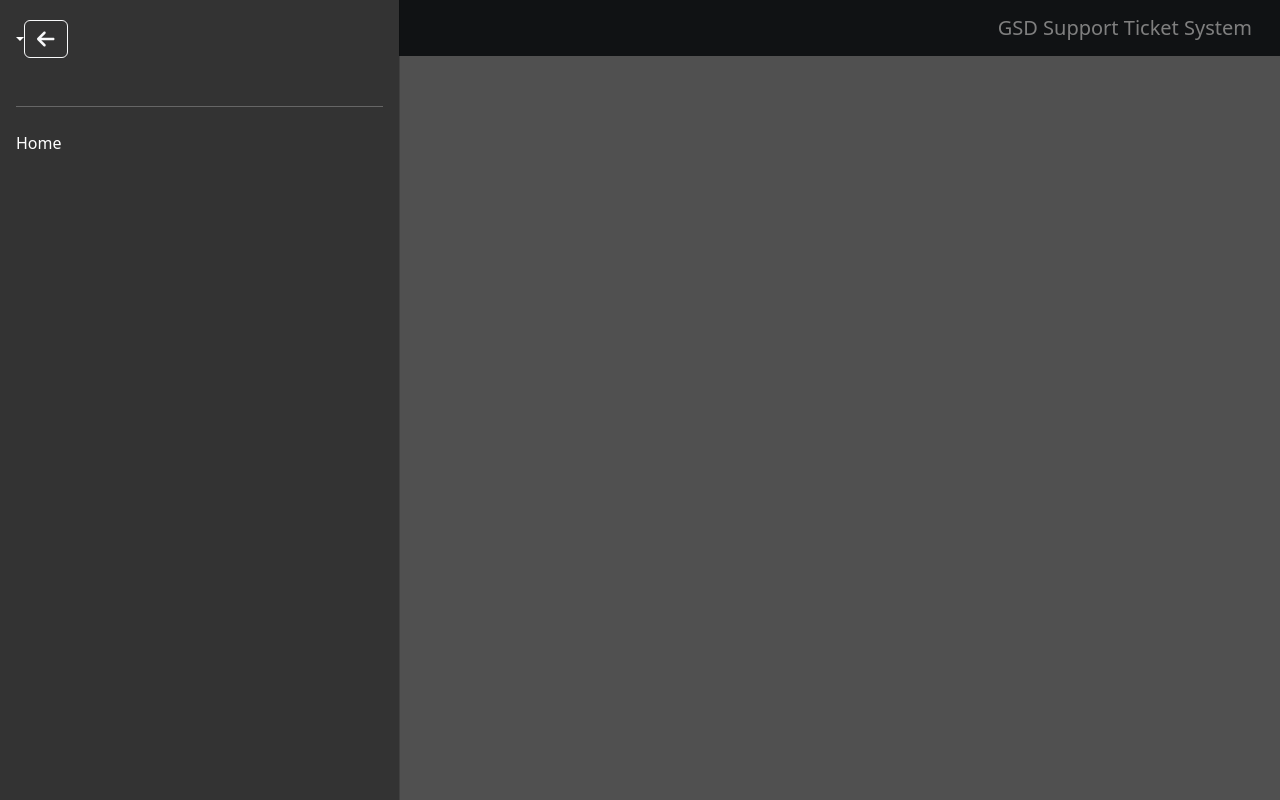
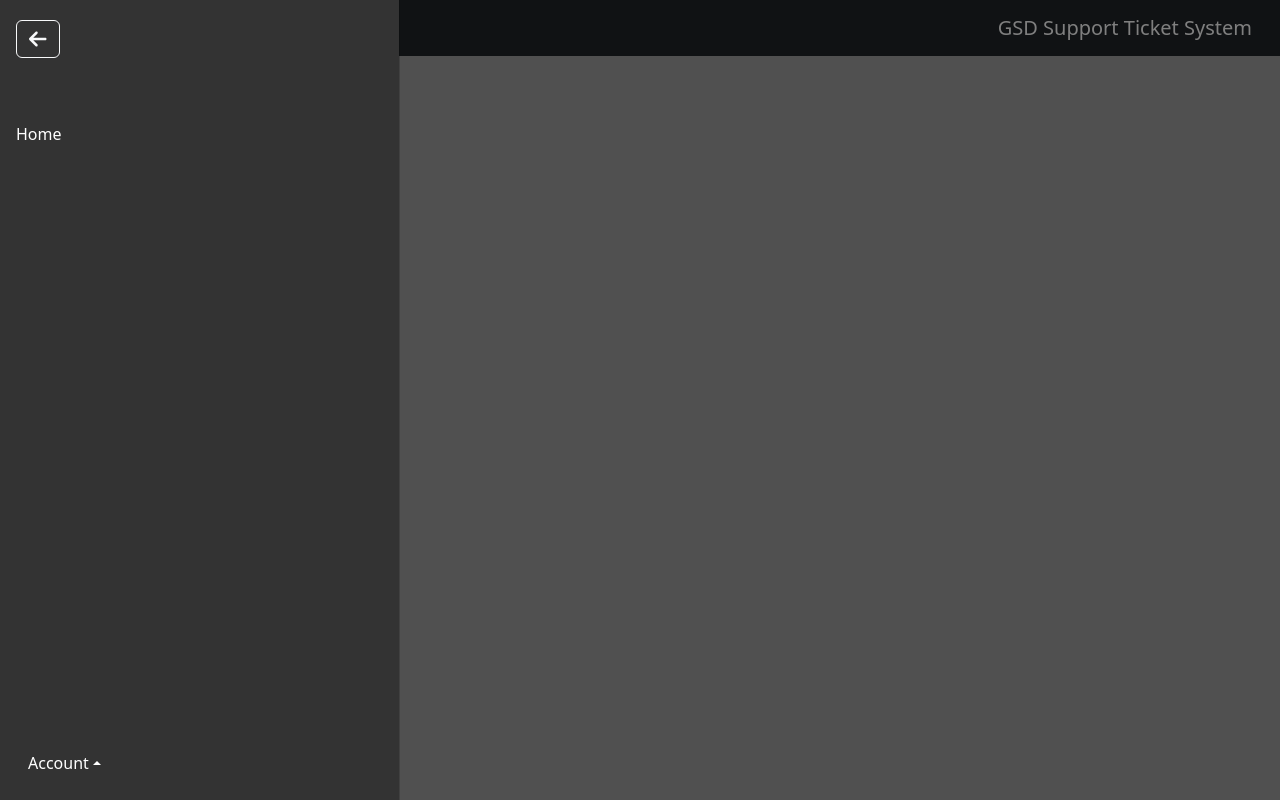
Before and after one commit to Kyusans/reactjs-complaints, a React (Create React App) app: page /gsd/gsd in a window 1280 px wide. Both pictures are taken after a click on the button 33 px from the left and 28 px from the top of the page. Built offline with nearby package versions, Linux system fonts and the light colour scheme.

Commit message:
Updated navbars (again)

```diff
--- a/src/components/AdminNavbar.js
+++ b/src/components/AdminNavbar.js
@@ -13,10 +13,10 @@ function AdminNavbar() {
   const [showOffcanvas, setShowOffcanvas] = useState(false);
 
   const userFullName = localStorage.getItem("userFullName");
-  const handleSignout = () =>{
+  const handleSignout = () => {
     localStorage.setItem("adminLoggedIn", "false");
     localStorage.setItem("userId", "");
-		localStorage.setItem("userLevel", "");
+    localStorage.setItem("userLevel", "");
     localStorage.setItem("userCommentId", "");
   }
 
@@ -28,7 +28,7 @@ function AdminNavbar() {
     <Navbar className="navbar-dark bg-dark">
       <Container fluid>
         <Button variant="outline-light" onClick={handleToggleOffcanvas}>
-          <FontAwesomeIcon icon={faBars} size='lg'/>
+          <FontAwesomeIcon icon={faBars} size='lg' />
         </Button>
 
         <Navbar.Brand href="/gsd/admin/dashboard/">GSD Support Ticket System</Navbar.Brand>
@@ -40,17 +40,13 @@ function AdminNavbar() {
         >
 
           <Offcanvas.Header closeButton={false} className='mt-1'>
-            <NavDropdown title={userFullName} >
-              <NavDropdown.Item href="/gsd/account/password"><FontAwesomeIcon icon={faKey} /> Change Password</NavDropdown.Item>
-              <NavDropdown.Item href="/gsd" onClick={handleSignout}><FontAwesomeIcon icon={faSignOutAlt} /> Signout</NavDropdown.Item>
-            </NavDropdown>
+            <Navbar.Brand><h5>{userFullName}</h5></Navbar.Brand>
             <div className="custom-close-button" onClick={() => setShowOffcanvas(false)}>
-              <Button variant='outline-light'><FontAwesomeIcon icon={faArrowLeft} size='lg'/> </Button>
+              <Button variant='outline-light'><FontAwesomeIcon icon={faArrowLeft} size='lg' /> </Button>
             </div>
           </Offcanvas.Header>
 
-          <Offcanvas.Body>
-            <hr />
+          <Offcanvas.Body className='mt-4'>
             <Nav className="justify-content-end flex-grow-1 pe-3">
               <Nav.Link href="/gsd/admin/dashboard/">Home</Nav.Link>
               <Nav.Link href="/gsd/admin/addlocation/">Add Location</Nav.Link>
@@ -58,8 +54,14 @@ function AdminNavbar() {
               <Nav.Link href="/gsd/addpersonnel">Add Personnel</Nav.Link>
             </Nav>
 
+            <Container className='offCanvas-footer'>
+              <NavDropdown title="Account" drop='up'>
+                <NavDropdown.Item href="/gsd/account/password"><FontAwesomeIcon icon={faKey} /> Change Password</NavDropdown.Item>
+                <NavDropdown.Item href="/gsd" onClick={handleSignout}><FontAwesomeIcon icon={faSignOutAlt} /> Signout</NavDropdown.Item>
+              </NavDropdown>
+            </Container>
+          </Offcanvas.Body>
 
-          </Offcanvas.Body>
         </Offcanvas>
       </Container>
     </Navbar>
--- a/src/components/NavBar.js
+++ b/src/components/NavBar.js
@@ -7,7 +7,7 @@ import NavDropdown from 'react-bootstrap/NavDropdown';
 import Offcanvas from 'react-bootstrap/Offcanvas';
 import './css/site.css';
 import { FontAwesomeIcon } from '@fortawesome/react-fontawesome';
-import { faArrowLeft, faBars } from '@fortawesome/free-solid-svg-icons';
+import { faArrowLeft, faBars, faKey, faSignOutAlt } from '@fortawesome/free-solid-svg-icons';
 
 function AdminNavbar() {
   const [showOffcanvas, setShowOffcanvas] = useState(false);
@@ -31,7 +31,7 @@ function AdminNavbar() {
     <Navbar className="navbar-dark bg-dark">
       <Container fluid>
         <Button variant="outline-light" onClick={handleToggleOffcanvas}>
-          <FontAwesomeIcon icon={faBars} size='lg'/>
+          <FontAwesomeIcon icon={faBars} size='lg' />
         </Button>
 
         <Navbar.Brand href="/gsd">GSD Support Ticket System</Navbar.Brand>
@@ -43,23 +43,25 @@ function AdminNavbar() {
         >
 
           <Offcanvas.Header closeButton={false} className='mt-1'>
-            <NavDropdown title={userFullName} >
-              <NavDropdown.Item href="/gsd/account/password">Change Password</NavDropdown.Item>
-              <NavDropdown.Item href="/gsd" onClick={handleSignout}>Signout</NavDropdown.Item>
-            </NavDropdown>
+            <Navbar.Brand><h5>{userFullName}</h5></Navbar.Brand>
             <div className="custom-close-button" onClick={() => setShowOffcanvas(false)}>
-              <Button variant='outline-light'><FontAwesomeIcon icon={faArrowLeft} size='lg'/> </Button>
+              <Button variant='outline-light'><FontAwesomeIcon icon={faArrowLeft} size='lg' /> </Button>
             </div>
           </Offcanvas.Header>
 
-          <Offcanvas.Body>
-            <hr />
+          <Offcanvas.Body className='mt-4'>
             <Nav className="justify-content-end flex-grow-1 pe-3">
               <Nav.Link href="/gsd">Home</Nav.Link>
             </Nav>
 
+            <Container className='offCanvas-footer'>
+              <NavDropdown title="Account" drop='up'>
+                <NavDropdown.Item href="/gsd/account/password"><FontAwesomeIcon icon={faKey} /> Change Password</NavDropdown.Item>
+                <NavDropdown.Item href="/gsd" onClick={handleSignout}><FontAwesomeIcon icon={faSignOutAlt} /> Signout</NavDropdown.Item>
+              </NavDropdown>
+            </Container>
+          </Offcanvas.Body>
 
-          </Offcanvas.Body>
         </Offcanvas>
       </Container>
     </Navbar>
--- a/src/components/css/site.css
+++ b/src/components/css/site.css
@@ -207,3 +207,10 @@
     background-color: #333 !important;
     color: #fff !important;
 }
+
+.offCanvas-footer {
+    position: absolute;
+    bottom: 10px;
+    width: 100%;
+    padding: 15px;
+  }
```
